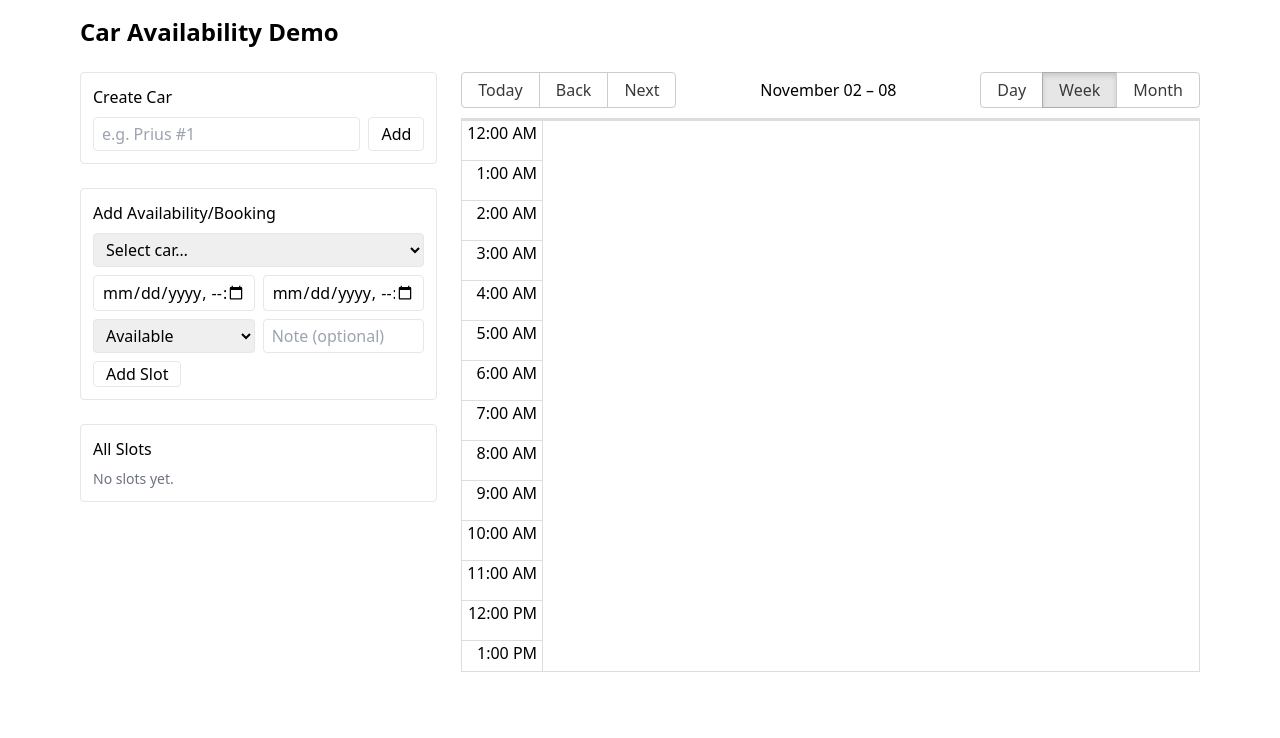
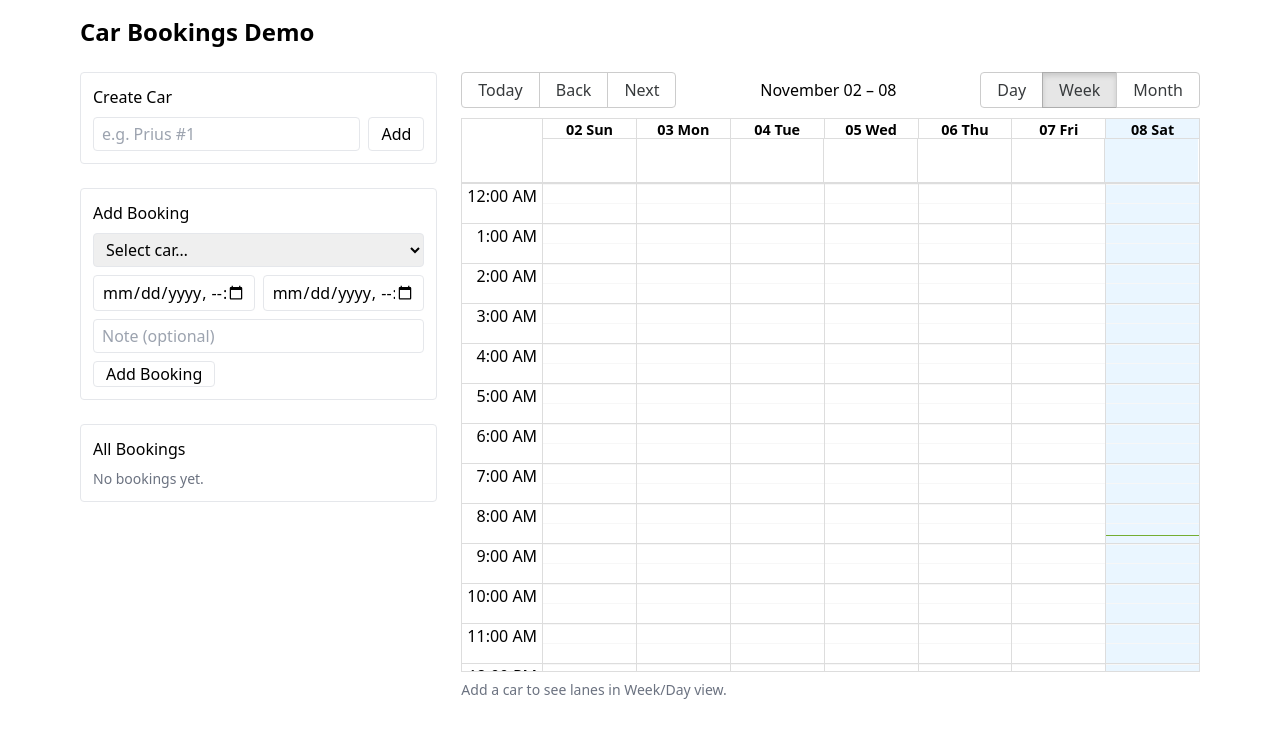
Before and after one commit to bryanleejh/car-availability-app, a React (Vite) app: page / in a window 1280 px wide. Shown: the top 738 px of the page. Built offline with nearby package versions, Linux system fonts and the light colour scheme; the HTML template or start-up script is replaced by a standard one.

Commit message:
fix: remove availability option
Signed-off-by: Bryan Lee <bryan.lee.jh@gmail.com>

```diff
--- a/src/App.tsx
+++ b/src/App.tsx
@@ -5,12 +5,12 @@ import { useStore } from "./store";
 export default function App() {
   return (
     <div className="p-4 max-w-6xl mx-auto space-y-6">
-      <h1 className="text-2xl font-semibold">Car Availability Demo</h1>
+      <h1 className="text-2xl font-semibold">Car Bookings Demo</h1>
       <div className="grid md:grid-cols-3 gap-6">
         <div className="space-y-6">
           <AddCar />
-          <AddSlot />
-          <SlotList />
+          <AddBooking />
+          <BookingList />
         </div>
         <div className="md:col-span-2">
           <CalendarView />
@@ -49,17 +49,16 @@ function AddCar() {
   );
 }
 
-function AddSlot() {
-  const { cars, addSlot } = useStore();
+function AddBooking() {
+  const { cars, addBooking } = useStore();
   const [carId, setCarId] = useState<string>("");
   const [start, setStart] = useState("");
   const [end, setEnd] = useState("");
-  const [status, setStatus] = useState<"available" | "booked">("available");
   const [note, setNote] = useState("");
 
   return (
     <div className="border rounded p-3">
-      <h2 className="font-medium mb-2">Add Availability/Booking</h2>
+      <h2 className="font-medium mb-2">Add Booking</h2>
       <div className="space-y-2">
         <select
           className="border rounded px-2 py-1 w-full"
@@ -89,23 +88,12 @@ function AddSlot() {
           />
         </div>
 
-        <div className="grid grid-cols-2 gap-2">
-          <select
-            className="border rounded px-2 py-1"
-            value={status}
-            // eslint-disable-next-line @typescript-eslint/no-explicit-any
-            onChange={(e) => setStatus(e.target.value as any)}
-          >
-            <option value="available">Available</option>
-            <option value="booked">Booked</option>
-          </select>
-          <input
-            className="border rounded px-2 py-1"
-            placeholder="Note (optional)"
-            value={note}
-            onChange={(e) => setNote(e.target.value)}
-          />
-        </div>
+        <input
+          className="border rounded px-2 py-1 w-full"
+          placeholder="Note (optional)"
+          value={note}
+          onChange={(e) => setNote(e.target.value)}
+        />
 
         <button
           className="border rounded px-3"
@@ -114,60 +102,53 @@ function AddSlot() {
             const s = new Date(start),
               e = new Date(end);
             if (s >= e) return;
-            addSlot({
-              carId,
-              start: s,
-              end: e,
-              status,
-              note: note || undefined,
-            });
+            addBooking({ carId, start: s, end: e, note: note || undefined });
             setNote("");
             setStart("");
             setEnd("");
           }}
         >
-          Add Slot
+          Add Booking
         </button>
       </div>
     </div>
   );
 }
 
-function SlotList() {
-  const slots = useStore((s) => s.slots);
+function BookingList() {
+  const bookings = useStore((s) => s.bookings);
   const cars = useStore((s) => s.cars);
-  const removeSlot = useStore((s) => s.removeSlot);
+  const removeBooking = useStore((s) => s.removeBooking);
   const nameOf = (id: string) =>
     cars.find((c) => c.id === id)?.name ?? "Unknown";
   return (
     <div className="border rounded p-3">
-      <h2 className="font-medium mb-2">All Slots</h2>
+      <h2 className="font-medium mb-2">All Bookings</h2>
       <ul className="space-y-2 max-h-64 overflow-auto">
-        {slots.map((s) => (
+        {bookings.map((b) => (
           <li
-            key={s.id}
+            key={b.id}
             className="border rounded px-2 py-1 flex items-center justify-between"
           >
             <div>
               <div className="text-sm">
-                <span className="font-medium">{nameOf(s.carId)}</span> —{" "}
-                {s.status}
+                <span className="font-medium">{nameOf(b.carId)}</span> — booked
               </div>
               <div className="text-xs text-gray-600">
-                {s.start.toLocaleString()} → {s.end.toLocaleString()}{" "}
-                {s.note ? `· ${s.note}` : ""}
+                {b.start.toLocaleString()} → {b.end.toLocaleString()}{" "}
+                {b.note ? `· ${b.note}` : ""}
               </div>
             </div>
             <button
               className="text-xs underline"
-              onClick={() => removeSlot(s.id)}
+              onClick={() => removeBooking(b.id)}
             >
               remove
             </button>
           </li>
         ))}
-        {slots.length === 0 && (
-          <li className="text-sm text-gray-500">No slots yet.</li>
+        {bookings.length === 0 && (
+          <li className="text-sm text-gray-500">No bookings yet.</li>
         )}
       </ul>
     </div>
--- a/src/Calendar.tsx
+++ b/src/Calendar.tsx
@@ -14,14 +14,12 @@ const localizer = dateFnsLocalizer({
   locales,
 });
 
-// Keep our own event shape (we stubbed types)
 type CalEvent = {
   title: string;
   start: Date;
   end: Date;
   allDay?: boolean;
   resourceId?: string;
-  status: "available" | "booked";
 };
 
 export default function CalendarView() {
@@ -31,14 +29,13 @@ export default function CalendarView() {
   const [date, setDate] = useState(new Date());
 
   const cars = useStore((s) => s.cars);
-  const slots = useStore((s) => s.slots);
+  const bookings = useStore((s) => s.bookings);
 
-  const events: CalEvent[] = slots.map((s) => ({
-    title: s.note ?? (s.status === "available" ? "Available" : "Booked"),
-    start: new Date(s.start),
-    end: new Date(s.end),
-    resourceId: s.carId,
-    status: s.status,
+  const events: CalEvent[] = bookings.map((b) => ({
+    title: b.note ?? "Booked",
+    start: new Date(b.start),
+    end: new Date(b.end),
+    resourceId: b.carId,
     allDay: false,
   }));
 
@@ -46,6 +43,7 @@ export default function CalendarView() {
     resourceId: c.id,
     resourceTitle: c.name,
   }));
+  const usingResources = view !== Views.MONTH && resources.length > 0;
 
   return (
     <div style={{ height: 600 }}>
@@ -60,15 +58,25 @@ export default function CalendarView() {
         toolbar
         step={30}
         timeslots={2}
-        resources={view === Views.MONTH ? undefined : resources}
+        resources={usingResources ? resources : undefined}
         resourceIdAccessor="resourceId"
         resourceTitleAccessor="resourceTitle"
-        eventPropGetter={(event: CalEvent) => {
-          const backgroundColor =
-            event.status === "available" ? "#22c55e" : "#ef4444";
-          return { style: { backgroundColor, border: "none", color: "white" } };
+        // eslint-disable-next-line @typescript-eslint/no-unused-vars
+        eventPropGetter={(_event: CalEvent) => {
+          return {
+            style: {
+              backgroundColor: "#ef4444",
+              border: "none",
+              color: "white",
+            },
+          };
         }}
       />
+      {!usingResources && view !== Views.MONTH && cars.length === 0 && (
+        <p className="text-sm text-gray-500 mt-2">
+          Add a car to see lanes in Week/Day view.
+        </p>
+      )}
     </div>
   );
 }
--- a/src/store.ts
+++ b/src/store.ts
@@ -1,31 +1,30 @@
 import { create } from "zustand";
 
 export type Car = { id: string; name: string };
-export type Availability = {
+export type Booking = {
   id: string;
   carId: string;
   start: Date;
   end: Date;
-  status: "available" | "booked";
   note?: string;
 };
 
 type Store = {
   cars: Car[];
-  slots: Availability[];
+  bookings: Booking[];
   addCar: (name: string) => void;
-  addSlot: (slot: Omit<Availability, "id">) => void;
-  removeSlot: (id: string) => void;
+  addBooking: (b: Omit<Booking, "id">) => void;
+  removeBooking: (id: string) => void;
 };
 
 const uid = () => crypto.randomUUID();
 
 export const useStore = create<Store>((set) => ({
   cars: [],
-  slots: [],
+  bookings: [],
   addCar: (name) => set((s) => ({ cars: [...s.cars, { id: uid(), name }] })),
-  addSlot: (slot) =>
-    set((s) => ({ slots: [...s.slots, { ...slot, id: uid() }] })),
-  removeSlot: (id) =>
-    set((s) => ({ slots: s.slots.filter((x) => x.id !== id) })),
+  addBooking: (b) =>
+    set((s) => ({ bookings: [...s.bookings, { ...b, id: uid() }] })),
+  removeBooking: (id) =>
+    set((s) => ({ bookings: s.bookings.filter((x) => x.id !== id) })),
 }));
```
